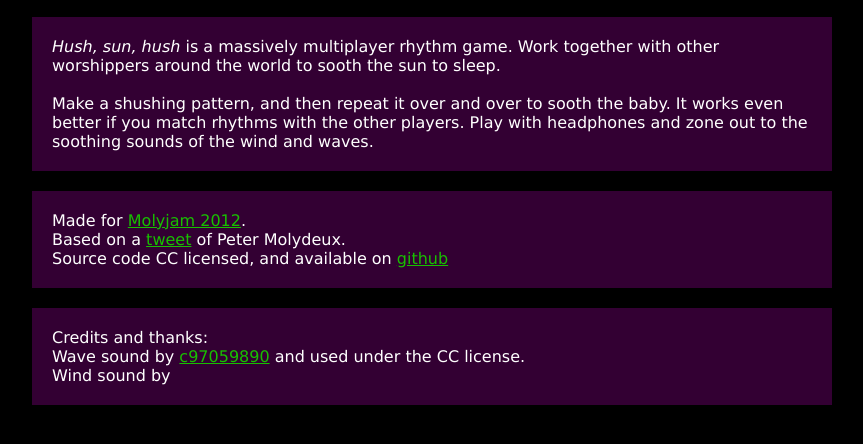
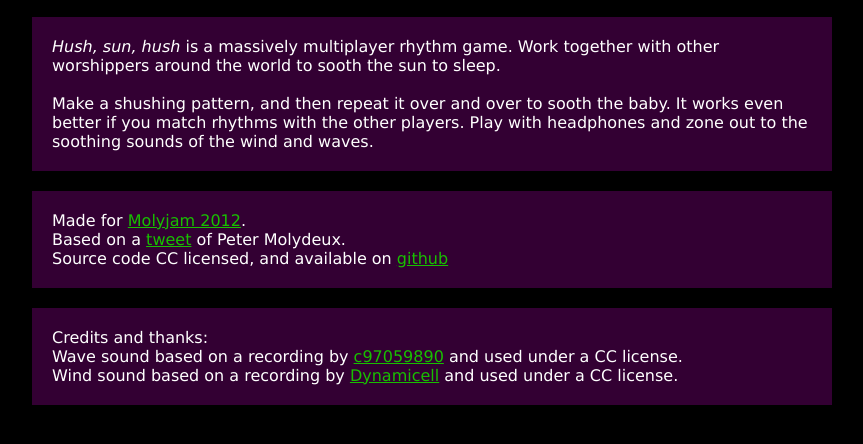
Before and after one commit to drbobrinkman/HushSunHush, a plain HTML site: page bin-debug/HushSunHush.html in a window 1280 px wide. Shown: the part 738-1182 px from the top of the page, without its empty margins (208-1071 px from the left). Drawn offline with Linux system fonts and the light colour scheme.

Commit message:
Improved wind sounds

```diff
--- a/bin-debug/HushSunHush.html
+++ b/bin-debug/HushSunHush.html
@@ -127,8 +127,8 @@
 
 		<div>
 		Credits and thanks:<br />
-		Wave sound by <a  href="http://www.freesound.org/people/c97059890/sounds/36430/">c97059890</a> and used under the CC license.<br />
-		Wind sound by <br />
+		Wave sound based on a recording by <a href="http://www.freesound.org/people/c97059890/sounds/36430/">c97059890</a> and used under a CC license.<br />
+		Wind sound based on a recording by <a href="http://www.freesound.org/people/Dynamicell/sounds/17553/">Dynamicell</a> and used under a CC license.<br />
 		</div>
 		  </div>
    </body>
```
Also changed, not shown: html-template/index.template.html (+2 -2 lines), 5 other files.
